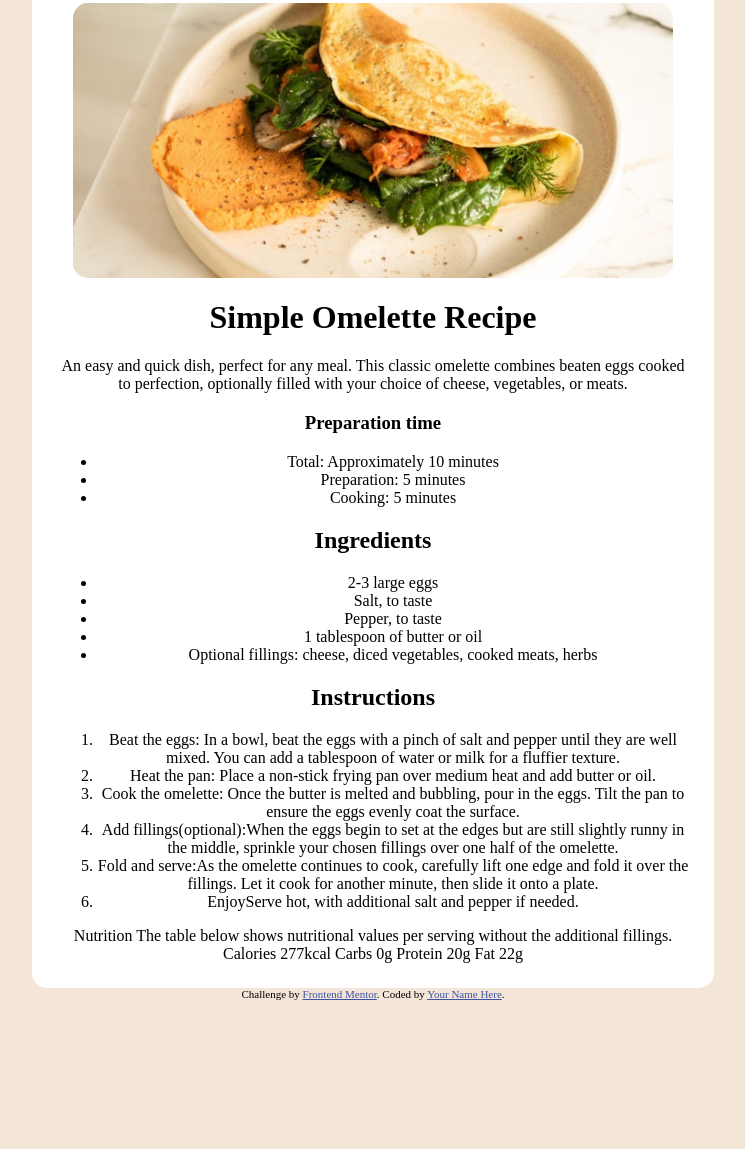
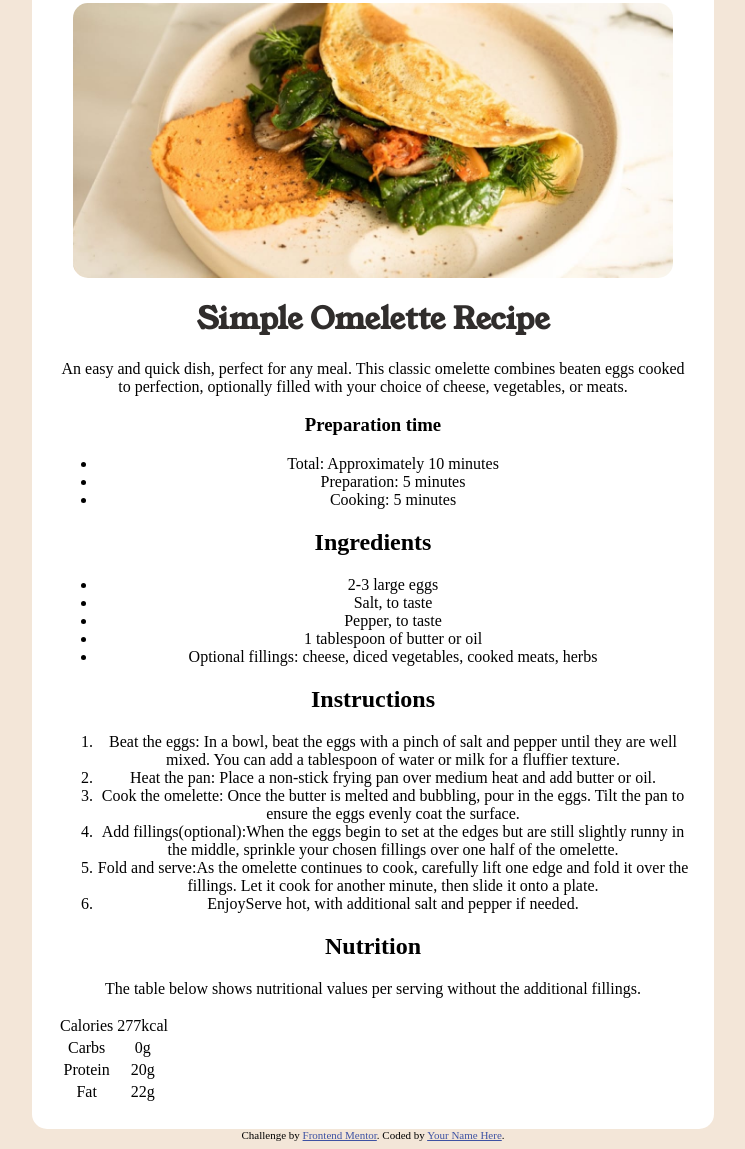
Before and after one commit to StaceyFoxx/Ingredients, a plain HTML site: page index.html in a window 1280 px wide. Shown: the part 92-1241 px from the top of the page, without its empty margins (267-1012 px from the left). Before the commit the page ends 1100 px from the top, so only its background shows below. Drawn offline with Linux system fonts and the light colour scheme.

Commit message:
style h1 tag

```diff
--- a/index.html
+++ b/index.html
@@ -34,7 +34,7 @@
           </ul>
         </div>
 
-        <h2 id="ingredients-title">Ingredients</h2>
+        <h2 class="title">Ingredients</h2>
         <ul>
           <li>2-3 large eggs</li>
           <li>Salt, to taste</li>
@@ -44,7 +44,7 @@
             Optional fillings: cheese, diced vegetables, cooked meats, herbs
           </li>
         </ul>
-        <h2 id="instructions-title">Instructions</h2>
+        <h2 class="title">Instructions</h2>
         <ol>
           <li>
             <span class="bold-text">Beat the eggs:</span> In a bowl, beat the
@@ -81,8 +81,32 @@
           </li>
         </ol>
 
-        Nutrition The table below shows nutritional values per serving without
-        the additional fillings. Calories 277kcal Carbs 0g Protein 20g Fat 22g
+        <div class="nutrition-section">
+          <h2 class="title">Nutrition</h2>
+          <p>
+            The table below shows nutritional values per serving without the
+            additional fillings.
+          </p>
+
+          <table>
+            <tr>
+              <td>Calories</td>
+              <td>277kcal</td>
+            </tr>
+            <tr>
+              <td>Carbs</td>
+              <td>0g</td>
+            </tr>
+            <tr>
+              <td>Protein</td>
+              <td>20g</td>
+            </tr>
+            <tr>
+              <td>Fat</td>
+              <td>22g</td>
+            </tr>
+          </table>
+        </div>
       </div>
     </div>
 
--- a/style.css
+++ b/style.css
@@ -1,3 +1,4 @@
+@import url("https://fonts.googleapis.com/css2?family=Young+Serif&display=swap");
 /* * {
   margin: 0;
   width: 0;
@@ -30,3 +31,8 @@
   margin: auto;
   border-radius: 15px;
 }
+h1 {
+  font-family: "Young Serif", serif;
+  color: hsl(24, 5%, 18%);
+  font-size: 30px;
+}
```
